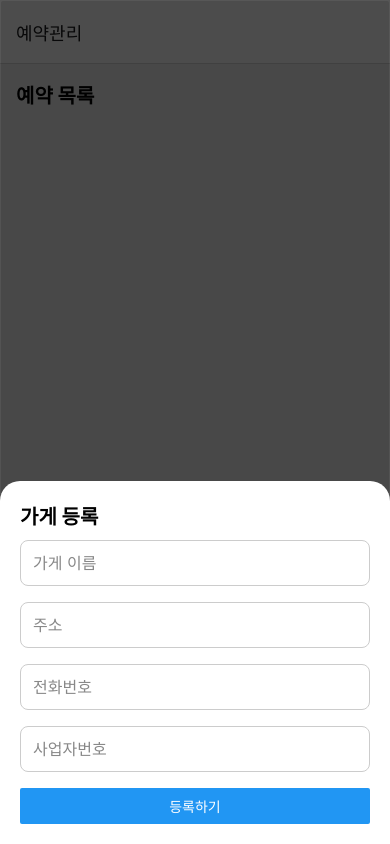
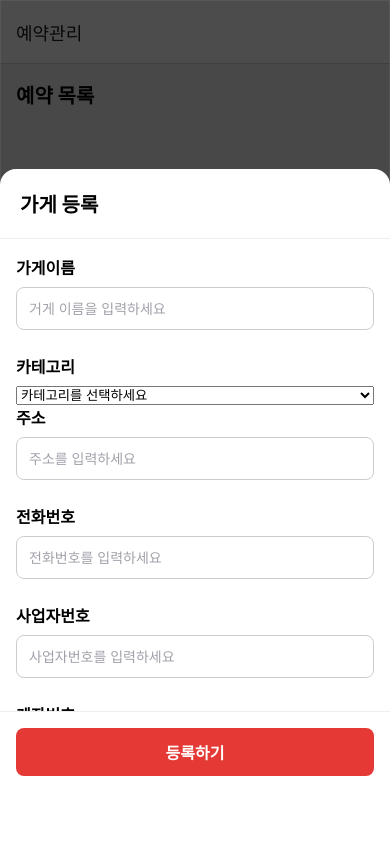
Before and after one commit to angiekim8855/share-plate, a React Native app: screen /ReservationList in a window 390 px wide. Built offline with nearby package versions, Linux system fonts and the light colour scheme; no server answers.

Commit message:
add: 가게 등록 모달 UI

```diff
--- a/package.json
+++ b/package.json
@@ -9,8 +9,9 @@
     "web": "expo start --web"
   },
   "dependencies": {
+    "@react-native-community/datetimepicker": "^8.4.2",
     "@react-native-masked-view/masked-view": "^0.3.2",
-    "@react-native-picker/picker": "^2.11.0",
+    "@react-native-picker/picker": "^2.11.1",
     "@react-navigation/bottom-tabs": "^7.3.14",
     "@react-navigation/native": "^7.1.10",
     "@react-navigation/native-stack": "^7.3.14",
--- a/src/components/StoreRegisterModal.tsx
+++ b/src/components/StoreRegisterModal.tsx
@@ -1,21 +1,137 @@
-import React from "react";
-import { View, Text, TextInput, Button, StyleSheet } from "react-native";
+import React, { useState } from "react";
+import { View, Text, TextInput, Button, StyleSheet, Alert, Platform, KeyboardAvoidingView, ScrollView, TouchableOpacity } from "react-native";
 import Modal from "react-native-modal";
+import { Picker } from "@react-native-picker/picker";
+import DateTimePicker from "@react-native-community/datetimepicker";
+import { DateTimePickerEvent } from "@react-native-community/datetimepicker";
 
-const defaultInputProps = {
-    placeholderTextColor: "#888",
-};
-export default function StoreRegisterModal({ isVisible, onClose }: any) {
+export default function StoreRegister({ isVisible }: any) {
+    const [storeName, setStoreName] = useState("");
+    const [address, setAddress] = useState("");
+    const [phone, setPhone] = useState("");
+    const [businessNumber, setBusinessNumber] = useState("");
+    const [category, setCategory] = useState("");
+    const [accountNumber, setAccountNumber] = useState("");
+    const [closingTime, setClosingTime] = useState(new Date());
+    const [showTimePicker, setShowTimePicker] = useState(false);
+
+    const handleChange = (event: DateTimePickerEvent, selectedTime?: Date) => {
+        setShowTimePicker(Platform.OS === "ios"); // iOS는 항상 띄우고 Android는 닫기
+        if (selectedTime) {
+            setClosingTime(selectedTime);
+        }
+    };
+
+    const handleRegister = () => {
+        const storeData = {
+            storeName,
+            address,
+            phone,
+            businessNumber,
+            category,
+            accountNumber,
+            closingTime: closingTime.toLocaleTimeString([], { hour: "2-digit", minute: "2-digit" }),
+        };
+        console.log("Store Data:", storeData);
+
+        if (!storeName || !address || !phone || !businessNumber || !category || !accountNumber) {
+            Alert.alert("모든 항목을 입력해주세요.");
+            return;
+        }
+
+        // 여기서 서버로 데이터 전송하면 됨
+        Alert.alert("등록 완료", "가게 정보가 성공적으로 등록되었습니다.");
+    };
+
     return (
-        <Modal isVisible={isVisible} onBackdropPress={onClose} style={styles.modal} animationIn="slideInUp" animationOut="slideOutDown">
-            <View style={styles.container}>
+        <Modal isVisible={isVisible} style={styles.modal}>
+            <KeyboardAvoidingView behavior={Platform.OS === "ios" ? "padding" : "height"} style={styles.sheet}>
                 <Text style={styles.title}>가게 등록</Text>
-                <TextInput placeholder="가게 이름" style={styles.input} {...defaultInputProps} />
-                <TextInput placeholder="주소" style={styles.input} {...defaultInputProps} />
-                <TextInput placeholder="전화번호" style={styles.input} {...defaultInputProps} />
-                <TextInput placeholder="사업자번호" style={styles.input} {...defaultInputProps} />
-                <Button title="등록하기" onPress={onClose} />
-            </View>
+                <ScrollView style={styles.scrollView}>
+                    <Text style={styles.label}>가게이름</Text>
+                    <TextInput
+                        style={styles.input}
+                        value={storeName}
+                        onChangeText={setStoreName}
+                        placeholder="거게 이름을 입력하세요"
+                        placeholderTextColor="#a1a1aa"
+                    />
+
+                    <Text style={styles.label}>카테고리</Text>
+                    <Picker selectedValue={category} onValueChange={(itemValue) => setCategory(itemValue)}>
+                        <Picker.Item label="카테고리를 선택하세요" value="" color="#a1a1aa" />
+                        <Picker.Item label="한식" value="korean" color="#222" />
+                        <Picker.Item label="양식" value="western" color="#222" />
+                        <Picker.Item label="분식" value="street" color="#222" />
+                        <Picker.Item label="중식" value="chinese" color="#222" />
+                        <Picker.Item label="일식" value="japanese" color="#222" />
+                        <Picker.Item label="디저트" value="dessert" color="#222" />
+                        <Picker.Item label="베이커리" value="bakery" color="#222" />
+                        <Picker.Item label="과일" value="fruit" color="#222" />
+                        <Picker.Item label="샐러드" value="salad" color="#222" />
+                    </Picker>
+
+                    <Text style={styles.label}>주소</Text>
+                    <TextInput
+                        style={styles.input}
+                        value={address}
+                        onChangeText={setAddress}
+                        placeholder="주소를 입력하세요"
+                        placeholderTextColor="#a1a1aa"
+                    />
+
+                    <Text style={styles.label}>전화번호</Text>
+                    <TextInput
+                        style={styles.input}
+                        value={phone}
+                        onChangeText={setPhone}
+                        placeholder="전화번호를 입력하세요"
+                        keyboardType="phone-pad"
+                        placeholderTextColor="#a1a1aa"
+                    />
+
+                    <Text style={styles.label}>사업자번호</Text>
+                    <TextInput
+                        style={styles.input}
+                        value={businessNumber}
+                        onChangeText={setBusinessNumber}
+                        placeholder="사업자번호를 입력하세요"
+                        keyboardType="number-pad"
+                        placeholderTextColor="#a1a1aa"
+                    />
+
+                    <Text style={styles.label}>계좌번호</Text>
+                    <TextInput
+                        style={styles.input}
+                        value={accountNumber}
+                        onChangeText={setAccountNumber}
+                        placeholder="예) 토스 100012341234"
+                        placeholderTextColor="#a1a1aa"
+                    />
+
+                    <Text style={styles.label}>영업 마감 시간</Text>
+                    <Button
+                        title={closingTime.toLocaleTimeString([], { hour: "2-digit", minute: "2-digit" })}
+                        onPress={() => setShowTimePicker(true)}
+                    />
+
+                    {showTimePicker && (
+                        <DateTimePicker
+                            value={closingTime}
+                            mode="time"
+                            is24Hour={true}
+                            display={Platform.OS === "ios" ? "spinner" : "default"} // iOS: spinner, Android: 기본
+                            onChange={handleChange}
+                            minuteInterval={10}
+                        />
+                    )}
+                </ScrollView>
+                <View style={styles.footer}>
+                    <TouchableOpacity style={styles.registerButton} onPress={handleRegister}>
+                        <Text style={styles.registerText}>등록하기</Text>
+                    </TouchableOpacity>
+                </View>
+            </KeyboardAvoidingView>
         </Modal>
     );
 }
@@ -25,24 +141,55 @@ const styles = StyleSheet.create({
         justifyContent: "flex-end",
         margin: 0,
     },
-    container: {
-        backgroundColor: "white",
-        padding: 20,
-        borderTopLeftRadius: 20,
-        borderTopRightRadius: 20,
+    sheet: {
+        backgroundColor: "#fff",
+        borderTopLeftRadius: 16,
+        borderTopRightRadius: 16,
+        maxHeight: "80%",
+        flex: 1,
     },
     title: {
         fontSize: 20,
         fontWeight: "bold",
-        marginBottom: 10,
+        padding: 20,
+        borderBottomWidth: 1,
+        borderBottomColor: "#eee",
+    },
+    scrollView: {
+        maxHeight: "70%",
+        minHeight: 200,
+        padding: 16,
+    },
+    label: {
+        marginBottom: 8,
+        fontSize: 16,
+        fontWeight: "600",
+        zIndex: 100,
     },
     input: {
         borderWidth: 1,
         borderColor: "#ccc",
         borderRadius: 8,
-        marginBottom: 16,
         padding: 12,
+        marginBottom: 24, // 👉 input 간 간격 넉넉히
+    },
+    placeholder: {
+        color: "#a1a1aa",
+    },
+    footer: {
+        padding: 16,
+        borderTopWidth: 1,
+        borderTopColor: "#eee",
+    },
+    registerButton: {
+        backgroundColor: "#E53935",
+        paddingVertical: 12,
+        borderRadius: 8,
+        alignItems: "center",
+    },
+    registerText: {
+        color: "#fff",
         fontSize: 16,
-        color: "#000",
+        fontWeight: "bold",
     },
 });
--- a/src/screens/owner/ReservationList.tsx
+++ b/src/screens/owner/ReservationList.tsx
@@ -1,9 +1,9 @@
-import React, { useState } from "react";
-import { View, Text, StyleSheet, ScrollView } from "react-native";
+import React from "react";
+import { Text, StyleSheet, ScrollView } from "react-native";
 import StoreRegisterModal from "../../components/StoreRegisterModal";
 
 export default function ReservationList() {
-    const [isModalVisible, setIsModalVisible] = useState<boolean>(true);
+    const isStoreNotResistered = true;
 
     return (
         <ScrollView contentContainerStyle={styles.container}>
@@ -11,7 +11,7 @@ export default function ReservationList() {
             {/* 여기에 예약 카드 목록 map으로 렌더링 */}
 
             {/* 가게 등록 모달 */}
-            <StoreRegisterModal isVisible={isModalVisible} onClose={() => setIsModalVisible(false)} />
+            <StoreRegisterModal isVisible={isStoreNotResistered} />
         </ScrollView>
     );
 }
```
Also changed, not shown: 1 other file (tests, documents, lock files or other folders).
